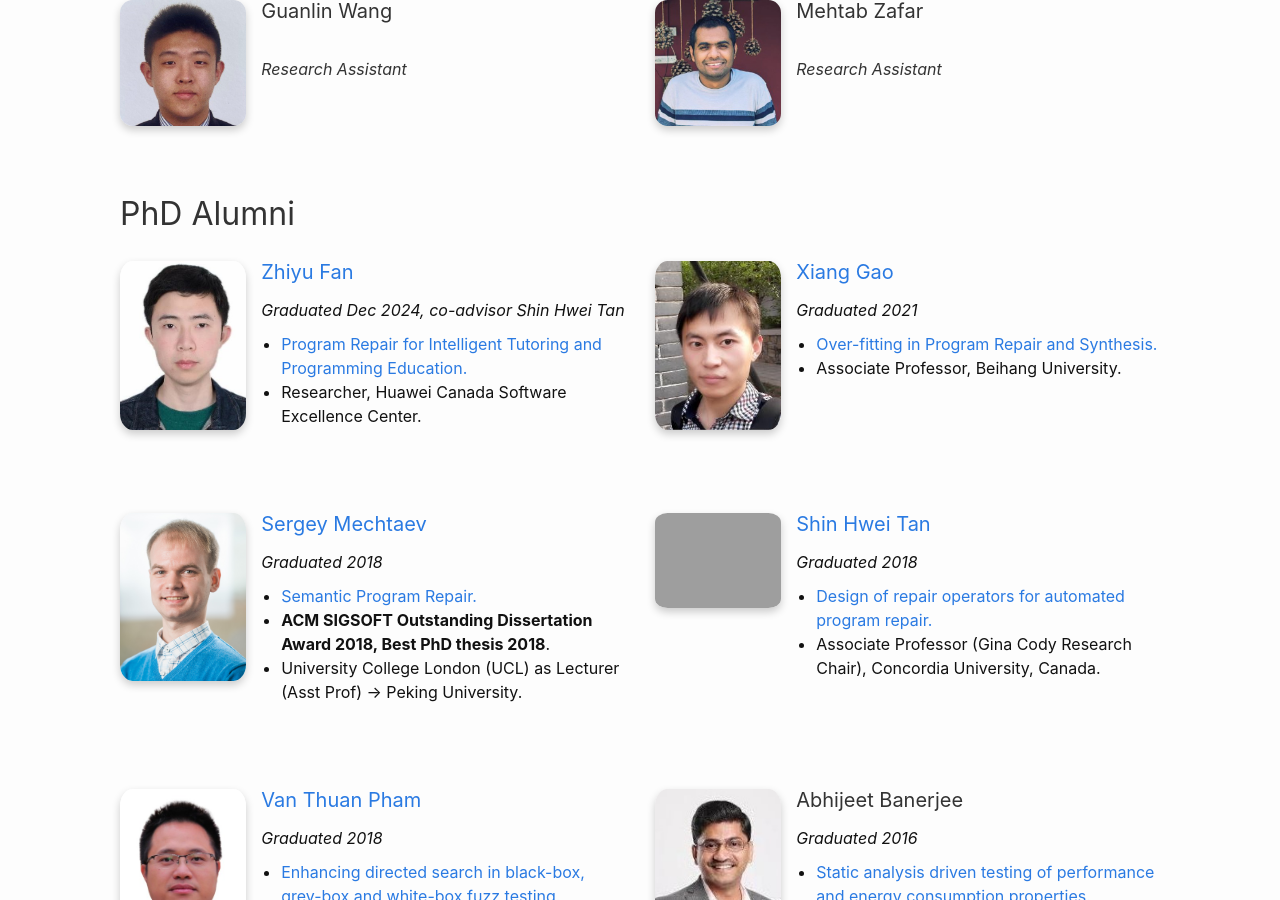
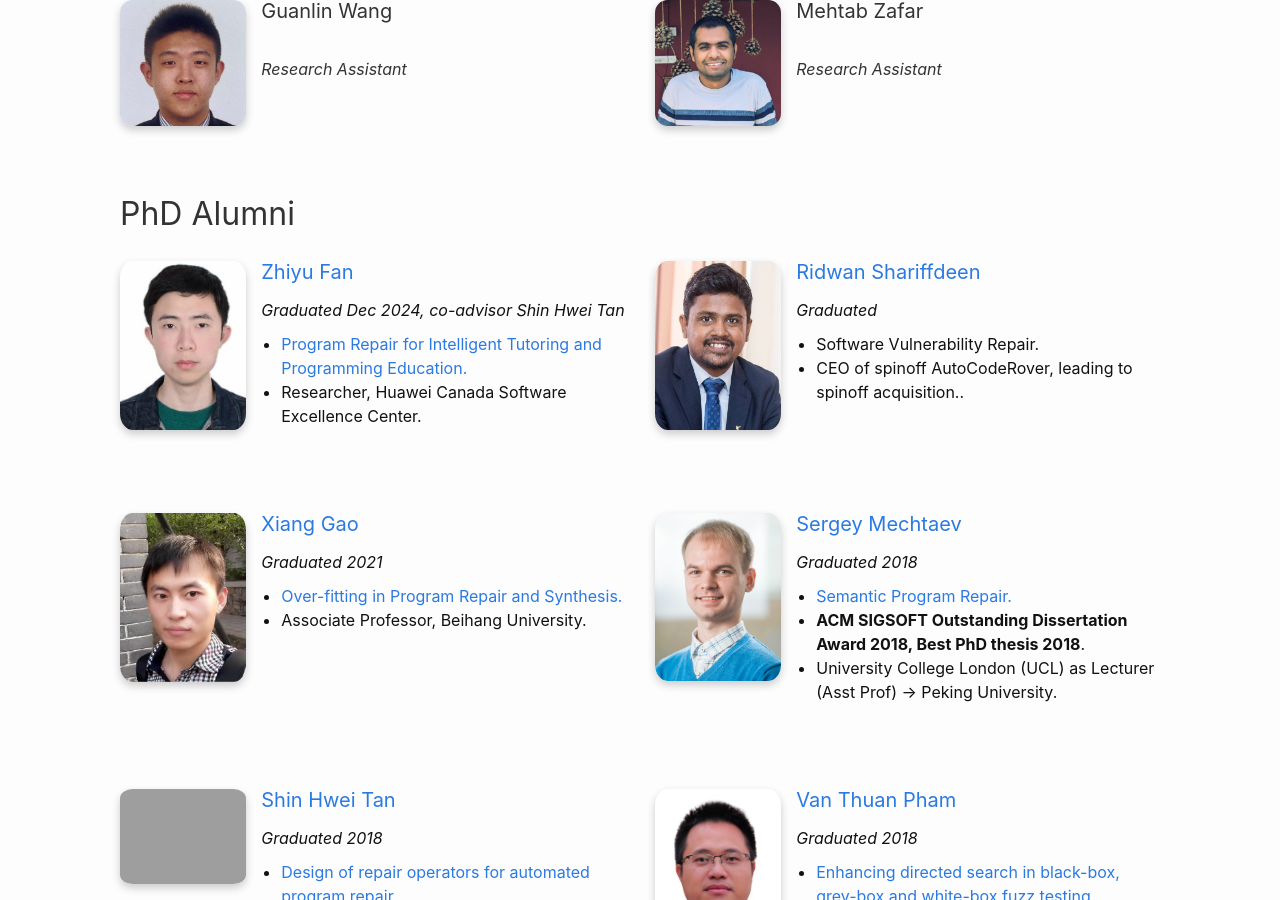
Before and after one commit to nus-tss/nus-tss.github.io, a Jekyll site: the page built from _pages/team.md, in a window 1280 px wide and 900 px high, scrolled down 2225 px. Built offline with Jekyll 4.4.1, drawn with Linux system fonts in a browser that asks for light colours; nearby versions of some CDN libraries.

Commit message:
Update phd-alumni.yml

```diff
--- a/_data/team/phd-alumni.yml
+++ b/_data/team/phd-alumni.yml
@@ -8,6 +8,12 @@
   website: https://zhiyufan.github.io/
   coadvisor: Shin Hwei Tan
 
+- name: Ridwan Shariffdeen
+  photo: ridwan.jpg
+  garduated: Sep 2022
+  thesis-title: Software Vulnerability Repair
+  next: CEO of spinoff AutoCodeRover, leading to spinoff acquisition.
+  website: https://rshariffdeen.com/
 
 
 - name: Xiang Gao
```
